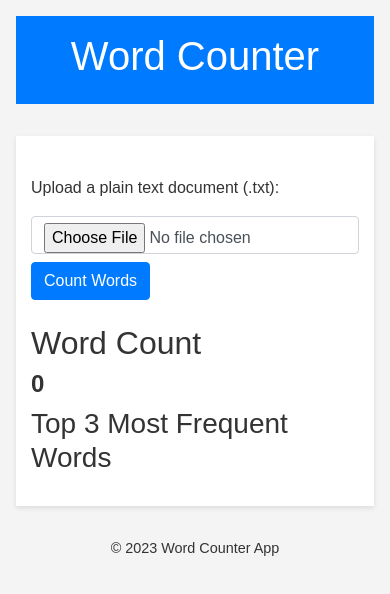
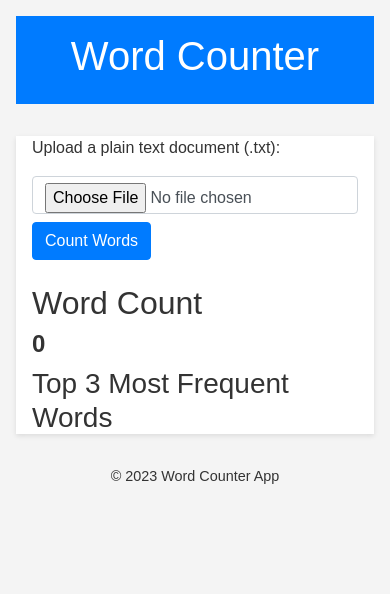
Before and after one commit to 24f2002843/doc-word-counter, a plain HTML site: page index.html in a window 390 px wide. Drawn offline with nearby package versions, Linux system fonts and the light colour scheme.

Commit message:
Update style.css

```diff
--- a/style.css
+++ b/style.css
@@ -39,3 +39,10 @@ footer {
     margin-top: 2rem;
     font-size: 0.9rem;
 }
+
+/* Additional styles for responsive design */
+@media (max-width: 768px) {
+    .container {
+        padding: 0 1rem;
+    }
+}
```
